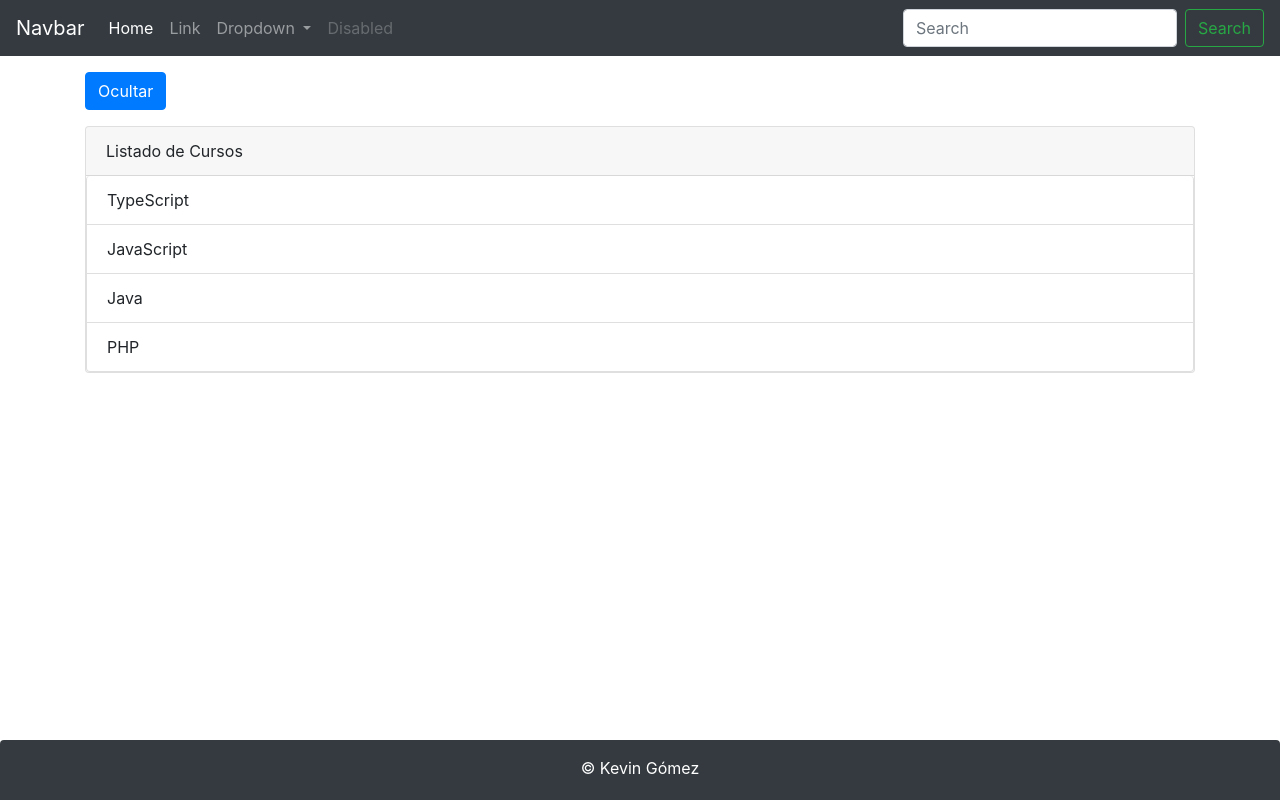
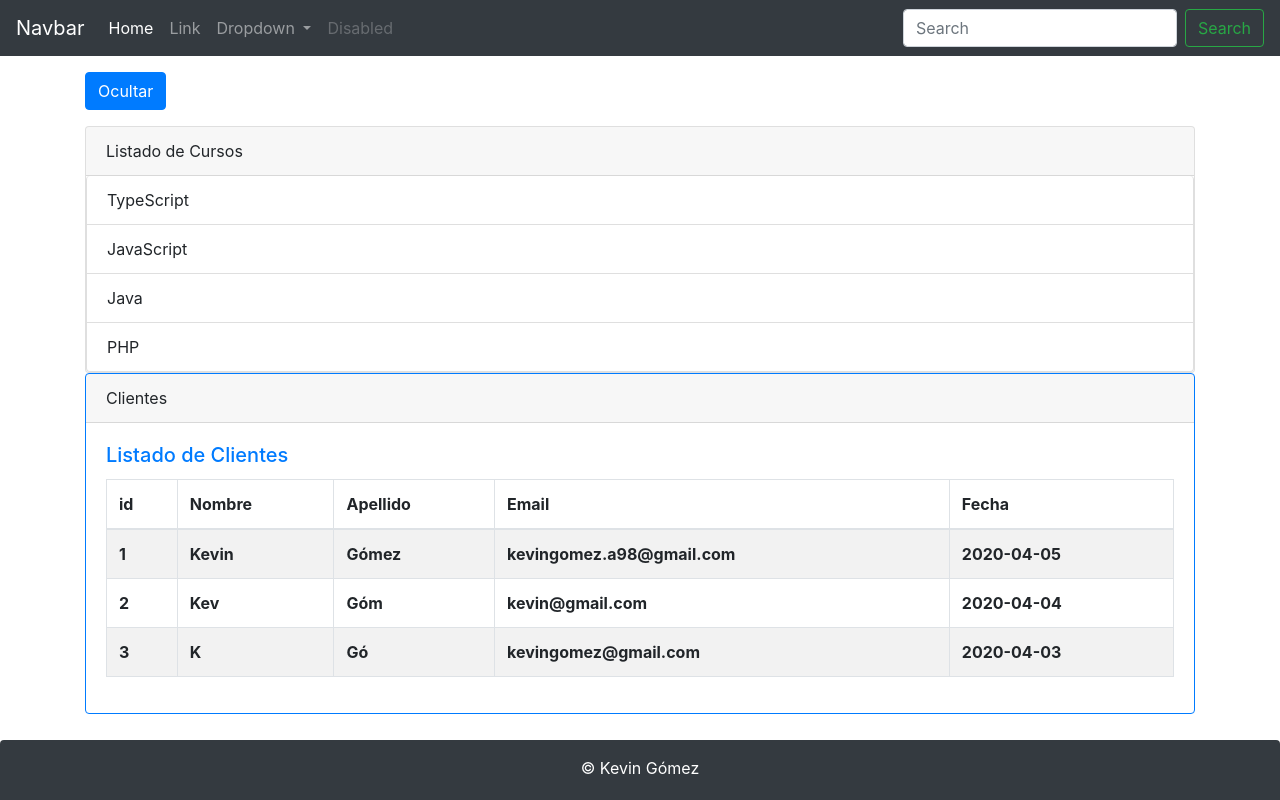
Before and after one commit to KevinKigan/Clientes, an Angular app: page /#/clientes in a window 1280 px wide. Built offline with nearby package versions, Linux system fonts and the light colour scheme.

Commit message:
Creacion del componente clientes y del archivo clientes.json.ts

```diff
--- a/src/app/app.component.html
+++ b/src/app/app.component.html
@@ -2,6 +2,7 @@
 <div class = "container">
   <p>
     <app-directiva></app-directiva>
+    <app-clientes></app-clientes>
   </p>
 </div>
 <app-footer></app-footer>
--- a/src/app/app.module.ts
+++ b/src/app/app.module.ts
@@ -6,13 +6,15 @@
 import { FooterComponent } from './components/share/footer/footer.component';
 import { DirectivaComponent } from './components/pages/directiva/directiva.component';
 import {CommonModule} from '@angular/common';
+import { ClientesComponent } from './components/pages/clientes/clientes.component';
 
 @NgModule({
   declarations: [
     AppComponent,
     HeaderComponent,
     FooterComponent,
-    DirectivaComponent
+    DirectivaComponent,
+    ClientesComponent
   ],
   imports: [
     BrowserModule, CommonModule
--- /dev/null
+++ b/src/app/components/pages/clientes/cliente.ts
@@ -0,0 +1,7 @@
+export class Cliente {
+    id: number;
+    name: string;
+    lastName: string;
+    createAt: string;
+    email: string;
+}
--- /dev/null
+++ b/src/app/components/pages/clientes/clientes.component.html
@@ -0,0 +1,26 @@
+<div class="card border-primary mb-3">
+  <div class="card-header">Clientes</div>
+  <div class="card-body text-primary">
+    <h5 class="card-title">Listado de Clientes</h5>
+    <table class="table table-bordered table-striped">
+      <thead>
+      <tr>
+        <th>id</th>
+        <th>Nombre</th>
+        <th>Apellido</th>
+        <th>Email</th>
+        <th>Fecha</th>
+      </tr>
+      </thead>
+      <tbody>
+      <tr *ngFor="let cliente of clientes">
+        <th>{{cliente.id}}</th>
+        <th>{{cliente.name}}</th>
+        <th>{{cliente.lastName}}</th>
+        <th>{{cliente.email}}</th>
+        <th>{{cliente.createAt}}</th>
+      </tr>
+      </tbody>
+    </table>
+  </div>
+</div>
--- /dev/null
+++ b/src/app/components/pages/clientes/clientes.component.ts
@@ -0,0 +1,20 @@
+import { Component, OnInit } from '@angular/core';
+import {Cliente} from './cliente';
+import { CLIENTES } from '../../../../assets/data/clientes.json';
+
+@Component({
+  selector: 'app-clientes',
+  templateUrl: './clientes.component.html',
+  styleUrls: ['./clientes.component.css']
+})
+export class ClientesComponent implements OnInit {
+
+  clientes: Cliente[];
+
+  constructor() { }
+
+  ngOnInit(): void {
+    this.clientes = CLIENTES;
+  }
+
+}
--- /dev/null
+++ b/src/assets/data/clientes.json.ts
@@ -0,0 +1,7 @@
+import {Cliente} from '../../app/components/pages/clientes/cliente';
+
+export const CLIENTES: Cliente[] = [
+  {id: 1, name: 'Kevin', lastName: 'Gómez', email: 'kevingomez.a98@gmail.com', createAt: '2020-04-05'},
+  {id: 2, name: 'Kev', lastName: 'Góm', email: 'kevin@gmail.com', createAt: '2020-04-04'},
+  {id: 3, name: 'K', lastName: 'Gó', email: 'kevingomez@gmail.com', createAt: '2020-04-03'}
+];
```
Also changed, not shown: src/app/components/pages/clientes/clientes.component.css (added).
